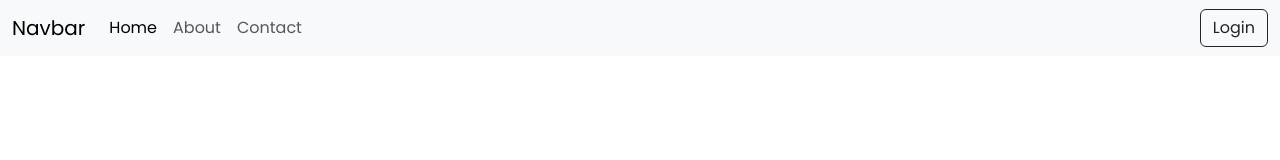
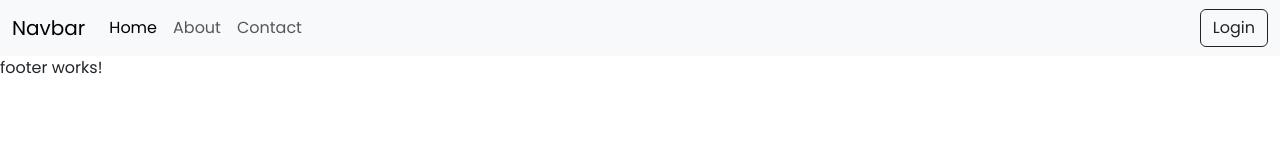
Before and after one commit to DouglasIde/LoginAndLearn, an Angular app: page /cadastrarUsuario in a window 1280 px wide. Before the commit this address led to /. Shown: the top 160 px of the page. Built offline with nearby package versions, Linux system fonts and the light colour scheme.

Commit message:
Feat: Defining Angular routes

```diff
--- a/src/app/app.component.html
+++ b/src/app/app.component.html
@@ -1 +1,2 @@
 <app-header></app-header>
+<app-footer></app-footer>
--- a/src/app/app.component.ts
+++ b/src/app/app.component.ts
@@ -1,13 +1,14 @@
 import { Component } from '@angular/core';
 import { HeaderComponent } from './components/header/header.component';
 import { RouterOutlet } from '@angular/router';
+import { FooterComponent } from "./components/footer/footer.component";
 
 @Component({
   selector: 'app-root',
   templateUrl: './app.component.html',
   styleUrl: './app.component.scss',
   standalone: true,
-  imports: [HeaderComponent]
+  imports: [HeaderComponent, FooterComponent]
 })
 export class AppComponent {
   title = 'login-cadastro-dymi';
--- a/src/app/components/header/header.component.ts
+++ b/src/app/components/header/header.component.ts
@@ -7,10 +7,10 @@ import { Router } from '@angular/router'
   styleUrl: './header.component.scss',
   standalone: true
 })
-export class HeaderComponent implements OnInit {
+export class HeaderComponent {
 
   ngOnInit(): void {
-    throw new Error('Method not implemented.');
+
   }
 
 }
```
Also changed, not shown: src/app/app.routing.module.ts (+11 -1 lines).
